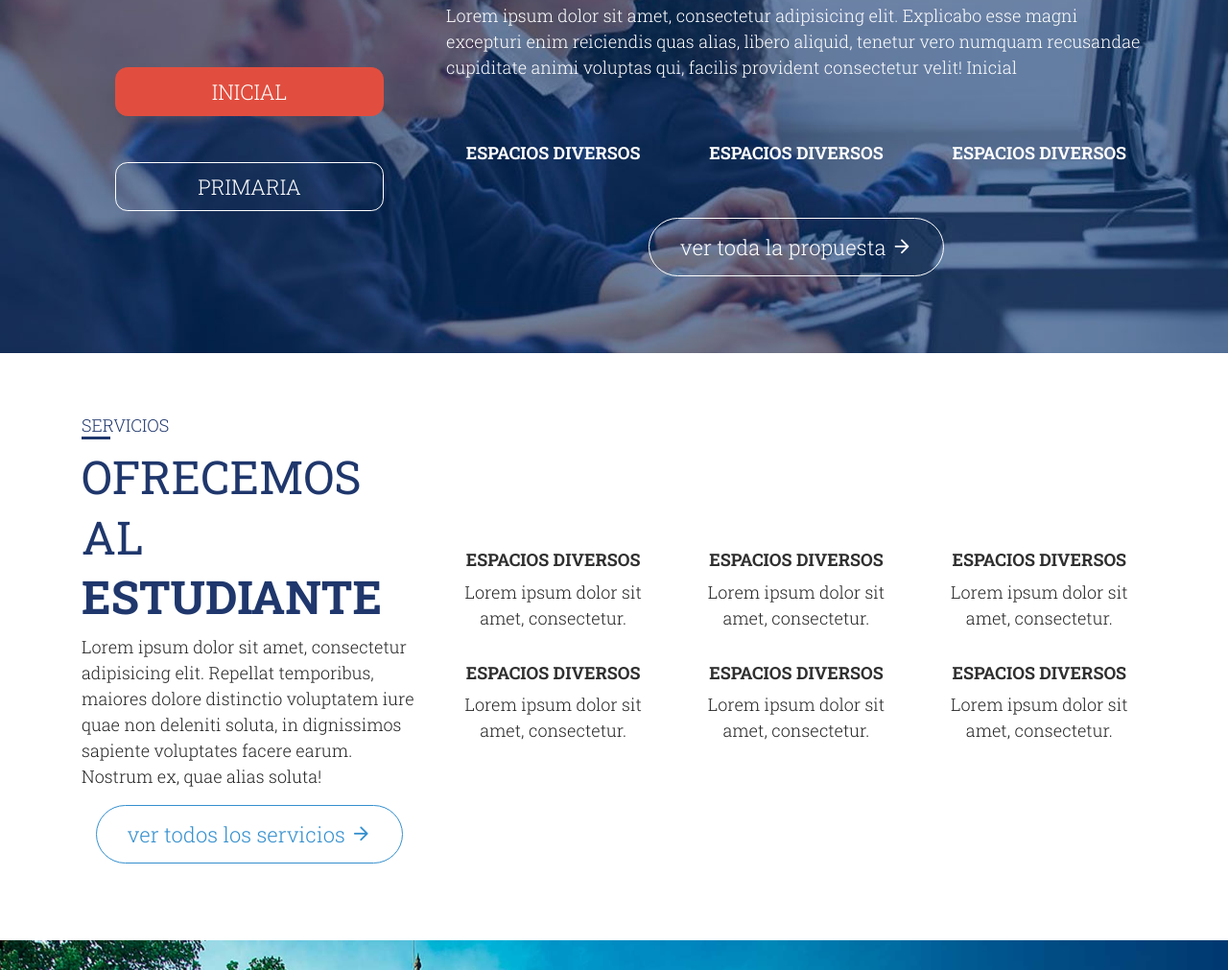
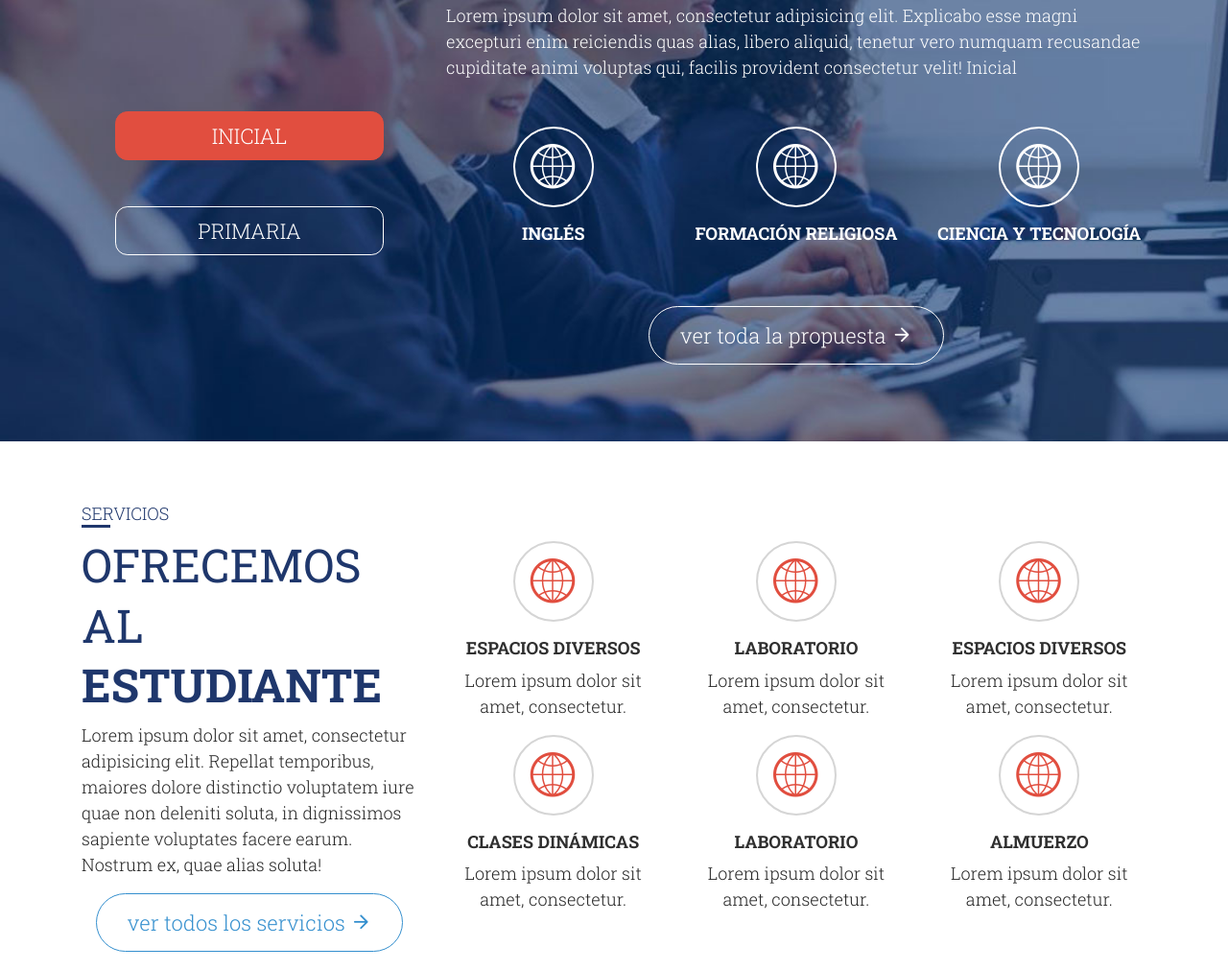
Before and after one commit to jolupeza/villamaria-front, a website: page app/index.html in a window 1280 px wide. Shown: the part 1609-2620 px from the top of the page at 96% size. Drawn offline with Linux system fonts and the light colour scheme.

Commit message:
Add icons test in home page

```diff
--- a/app/index.html
+++ b/app/index.html
@@ -134,25 +134,31 @@
               <section class="Box Box--white row mt-5 mb-5">
                 <div class="col-4">
                   <article class="Box__item">
-                    <figure class="Box__figure text-center"></figure>
+                    <figure class="Box__figure text-center">
+                      <i class="icon-world"></i>
+                    </figure>
                     <div class="Box__content text-center">
-                      <h4 class="Box__title text-uppercase">Espacios diversos</h4>
+                      <h4 class="Box__title text-uppercase">Inglés</h4>
                     </div>
                   </article>
                 </div>
                 <div class="col-4">
                   <article class="Box__item">
-                    <figure class="Box__figure text-center"></figure>
+                    <figure class="Box__figure text-center">
+                      <i class="icon-world"></i>
+                    </figure>
                     <div class="Box__content text-center">
-                      <h4 class="Box__title text-uppercase">Espacios diversos</h4>
+                      <h4 class="Box__title text-uppercase">Formación religiosa</h4>
                     </div>
                   </article>
                 </div>
                 <div class="col-4">
                   <article class="Box__item">
-                    <figure class="Box__figure text-center"></figure>
+                    <figure class="Box__figure text-center">
+                      <i class="icon-world"></i>
+                    </figure>
                     <div class="Box__content text-center">
-                      <h4 class="Box__title text-uppercase">Espacios diversos</h4>
+                      <h4 class="Box__title text-uppercase">Ciencia y Tecnología</h4>
                     </div>
                   </article>
                 </div>
@@ -171,25 +177,31 @@
               <section class="Box Box--white row mt-5 mb-5">
                 <div class="col-4">
                   <article class="Box__item">
-                    <figure class="Box__figure text-center"></figure>
+                    <figure class="Box__figure text-center">
+                      <i class="icon-world"></i>
+                    </figure>
                     <div class="Box__content text-center">
-                      <h4 class="Box__title text-uppercase">Espacios diversos</h4>
+                      <h4 class="Box__title text-uppercase">Inglés</h4>
                     </div>
                   </article>
                 </div>
                 <div class="col-4">
                   <article class="Box__item">
-                    <figure class="Box__figure text-center"></figure>
+                    <figure class="Box__figure text-center">
+                      <i class="icon-world"></i>
+                    </figure>
                     <div class="Box__content text-center">
-                      <h4 class="Box__title text-uppercase">Espacios diversos</h4>
+                      <h4 class="Box__title text-uppercase">Formación religiosa</h4>
                     </div>
                   </article>
                 </div>
                 <div class="col-4">
                   <article class="Box__item">
-                    <figure class="Box__figure text-center"></figure>
+                    <figure class="Box__figure text-center">
+                      <i class="icon-world"></i>
+                    </figure>
                     <div class="Box__content text-center">
-                      <h4 class="Box__title text-uppercase">Espacios diversos</h4>
+                      <h4 class="Box__title text-uppercase">Ciencia y tecnología</h4>
                     </div>
                   </article>
                 </div>
@@ -220,7 +232,9 @@
           <section class="Box row">
             <div class="col-4">
               <article class="Box__item">
-                <figure class="Box__figure text-center"></figure>
+                <figure class="Box__figure text-center">
+                  <i class="icon-world"></i>
+                </figure>
                 <div class="Box__content text-center">
                   <h4 class="Box__title text-uppercase">Espacios diversos</h4>
                   <p>Lorem ipsum dolor sit amet, consectetur.</p>
@@ -229,7 +243,20 @@
             </div>
             <div class="col-4">
               <article class="Box__item">
-                <figure class="Box__figure text-center"></figure>
+                <figure class="Box__figure text-center">
+                  <i class="icon-world"></i>
+                </figure>
+                <div class="Box__content text-center">
+                  <h4 class="Box__title text-uppercase">Laboratorio</h4>
+                  <p>Lorem ipsum dolor sit amet, consectetur.</p>
+                </div>
+              </article>
+            </div>
+            <div class="col-4">
+              <article class="Box__item">
+                <figure class="Box__figure text-center">
+                  <i class="icon-world"></i>
+                </figure>
                 <div class="Box__content text-center">
                   <h4 class="Box__title text-uppercase">Espacios diversos</h4>
                   <p>Lorem ipsum dolor sit amet, consectetur.</p>
@@ -238,36 +265,33 @@
             </div>
             <div class="col-4">
               <article class="Box__item">
-                <figure class="Box__figure text-center"></figure>
+                <figure class="Box__figure text-center">
+                  <i class="icon-world"></i>
+                </figure>
                 <div class="Box__content text-center">
-                  <h4 class="Box__title text-uppercase">Espacios diversos</h4>
+                  <h4 class="Box__title text-uppercase">Clases dinámicas</h4>
                   <p>Lorem ipsum dolor sit amet, consectetur.</p>
                 </div>
               </article>
             </div>
             <div class="col-4">
               <article class="Box__item">
-                <figure class="Box__figure text-center"></figure>
+                <figure class="Box__figure text-center">
+                  <i class="icon-world"></i>
+                </figure>
                 <div class="Box__content text-center">
-                  <h4 class="Box__title text-uppercase">Espacios diversos</h4>
+                  <h4 class="Box__title text-uppercase">Laboratorio</h4>
                   <p>Lorem ipsum dolor sit amet, consectetur.</p>
                 </div>
               </article>
             </div>
             <div class="col-4">
               <article class="Box__item">
-                <figure class="Box__figure text-center"></figure>
+                <figure class="Box__figure text-center">
+                  <i class="icon-world"></i>
+                </figure>
                 <div class="Box__content text-center">
-                  <h4 class="Box__title text-uppercase">Espacios diversos</h4>
-                  <p>Lorem ipsum dolor sit amet, consectetur.</p>
-                </div>
-              </article>
-            </div>
-            <div class="col-4">
-              <article class="Box__item">
-                <figure class="Box__figure text-center"></figure>
-                <div class="Box__content text-center">
-                  <h4 class="Box__title text-uppercase">Espacios diversos</h4>
+                  <h4 class="Box__title text-uppercase">Almuerzo</h4>
                   <p>Lorem ipsum dolor sit amet, consectetur.</p>
                 </div>
               </article>
--- a/app/scss/_box.scss
+++ b/app/scss/_box.scss
@@ -3,5 +3,24 @@
     .Box__title {
       color: white;
     }
+    .Box__figure {
+      [class^="icon-"] {
+        border-color: white;
+        color: white;
+      }
+    }
   }
 }
+.Box__item {
+  margin-bottom: 1rem;
+}
+.Box__figure {
+  [class^="icon-"] {
+    border: 2px solid rgba($borderColor, .3);
+    border-radius: 50%;
+    color: $thirdColor;
+    display: inline-block;
+    font-size:  3rem;
+    padding: 1rem;
+  }
+}
--- a/app/scss/_fonts.scss
+++ b/app/scss/_fonts.scss
@@ -1,11 +1,12 @@
 @import url('https://fonts.googleapis.com/css?family=Roboto+Slab:300,400,700');
+
 @font-face {
   font-family: 'icomoon';
-  src:  url('./../fonts/icomoon.eot?lzks0h');
-  src:  url('./../fonts/icomoon.eot?lzks0h#iefix') format('embedded-opentype'),
-    url('./../fonts/icomoon.ttf?lzks0h') format('truetype'),
-    url('./../fonts/icomoon.woff?lzks0h') format('woff'),
-    url('./../fonts/icomoon.svg?lzks0h#icomoon') format('svg');
+  src:  url('./../fonts/icomoon.eot?tzb7kk');
+  src:  url('./../fonts/icomoon.eot?tzb7kk#iefix') format('embedded-opentype'),
+    url('./../fonts/icomoon.ttf?tzb7kk') format('truetype'),
+    url('./../fonts/icomoon.woff?tzb7kk') format('woff'),
+    url('./../fonts/icomoon.svg?tzb7kk#icomoon') format('svg');
   font-weight: normal;
   font-style: normal;
 }
@@ -25,6 +26,15 @@
   -moz-osx-font-smoothing: grayscale;
 }
 
+.icon-rotate:before {
+  content: "\e917";
+}
+.icon-world:before {
+  content: "\e901";
+}
+.icon-mail-envelope-open:before {
+  content: "\e900";
+}
 .icon-instagram:before {
   content: "\e913";
 }
@@ -91,9 +101,3 @@
 .icon-arrow-up:before {
   content: "\e909";
 }
-.icon-world:before {
-  content: "\e901";
-}
-.icon-mail-envelope-open:before {
-  content: "\e900";
-}
```
Also changed, not shown: app/propuesta-inicial.html (+4 -0 lines), app/css/style.css, app/fonts/icomoon.ttf, app/fonts/icomoon.woff, 2 other files.
